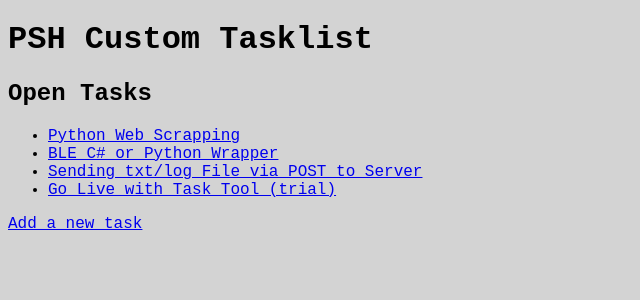
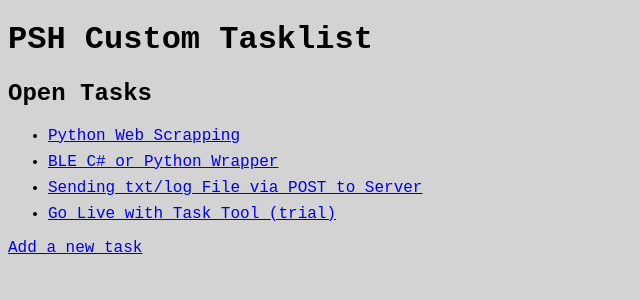
Before and after one commit to PatrickSchmelzer/Flask, a Flask app: page / in a window 1280 px wide. Shown: the top 300 px of the page, without its empty margins (0-640 px from the left). Run offline with Flask 2, Linux system fonts and the light colour scheme.

Commit message:
updated spacing on list items

```diff
--- a/static/style.css
+++ b/static/style.css
@@ -3,3 +3,7 @@ body {
     color: black;
     background-color: lightgray;
 }
+
+li {
+    margin: 8px 0;
+}
```
